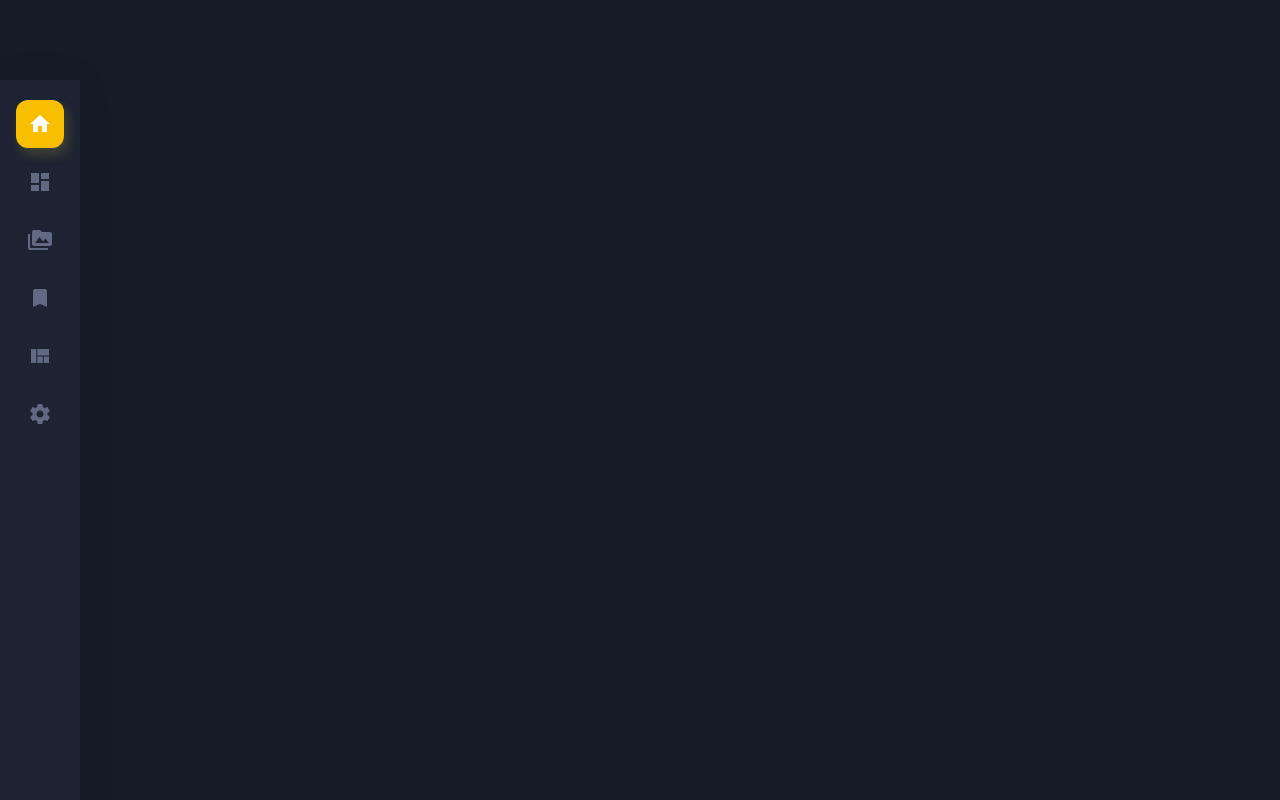
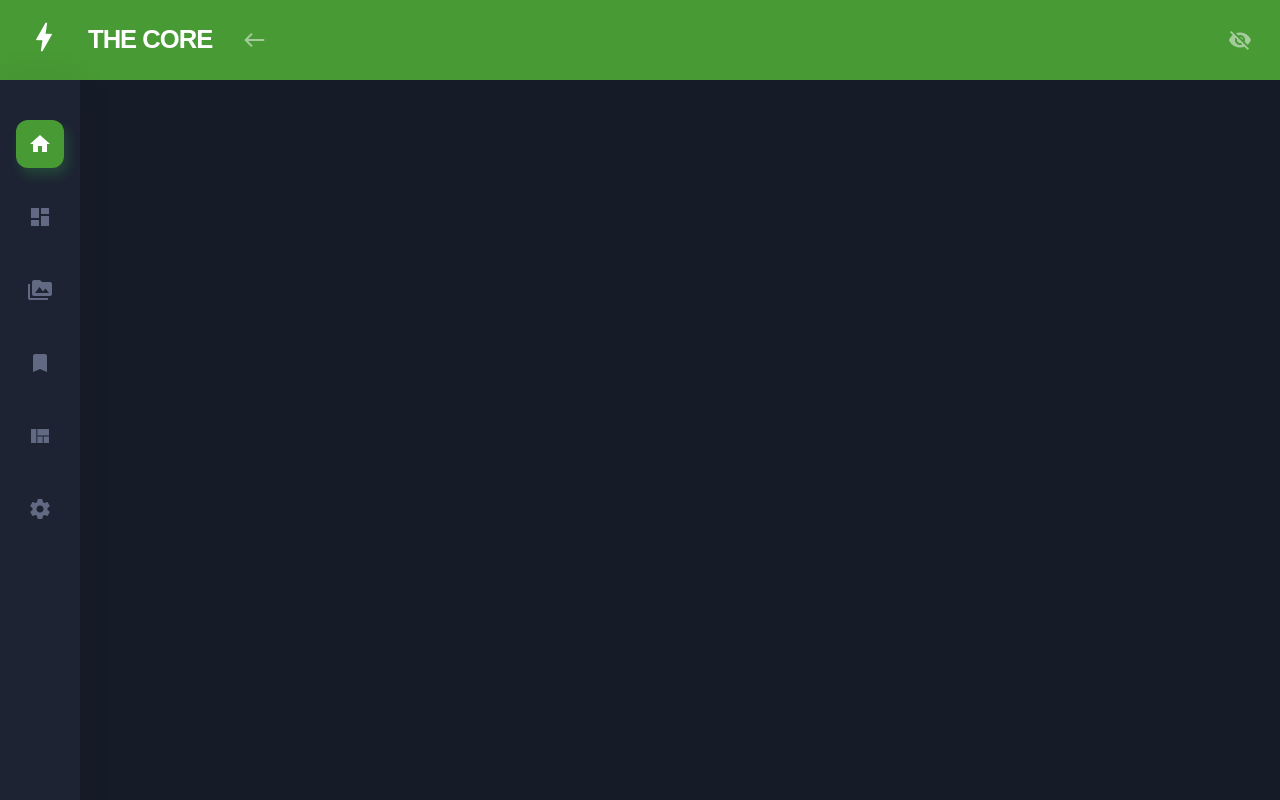
Before and after one commit to Dhruvit36/The-Core-Visual-Page-Builder, a plain HTML site: page index.html in a window 1280 px wide. Drawn offline with Linux system fonts and the light colour scheme.

Commit message:
Created header

```diff
--- a/index.html
+++ b/index.html
@@ -10,6 +10,7 @@
     <link rel="stylesheet" href="src/builder/root/css/root.css" />
     <link rel="stylesheet" href="src/builder/left-toolbar-layout/css/left-toolbar-layout.styles.css" />
     <link rel="stylesheet" href="src/builder/right-toolbar-layout/css/right-toolbar-layout.styles.css" />
+    <link rel="stylesheet" href="src/builder/header-layout/css/header-layout.styles.css" />
     <link rel="stylesheet" href="src/builder/base-builder-layout/css/main-visual-builder-layout.styles.css" />
 </head>
 
@@ -119,10 +120,45 @@
             <!-- /MENU -->
         </nav>
         <!-- /NAVIGATION WIDGET -->
+        <!-- HEADER -->
+        <header class="tc-vpb-header">
+            <!-- HEADER-CONTENT -->
+            <div class="tc-vpb-header-content">
+                <!-- HEADER-BRAND -->
+                <div class="tc-vpb-header-brand">
+                    <!-- HEADER-LOGO -->
+                    <div class="tc-vpb-header-logo">
+                        <span class="material-icons">bolt</span>
+                    </div>
+                    <!-- /HEADER-LOGO -->
+                    <!-- HEADER-BRAND-TEXT -->
+                    <h1 class="tc-vpb-header-brand-text">THE CORE</h1>
+                    <!-- /HEADER-BRAND-TEXT -->
+                    <!-- SIDEBAR-SWITCHER -->
+                    <div class="tc-vpb-left-sidebar-switcher tc-vpb-left-sidebar-visible">
+                        <span class="material-icons">west</span>
+                    </div>
+                    <!-- /SIDEBAR-SWITCHER -->
+                </div>
+                <!-- /HEADER-BRAND -->
+            </div>
+            <!-- /HEADER-CONTENT -->
+            <!-- HEADER-CONTENT -->
+            <div class="tc-vpb-header-content">
+                <!-- SIDEBAR-SWITCHER -->
+                <div class="tc-vpb-full-screen-preview tc-vpb-preview-off">
+                    <span class="material-icons">visibility_off</span>
+                </div>
+                <!-- /SIDEBAR-SWITCHER -->
+            </div>
+            <!-- /HEADER-CONTENT -->
+        </header>
+        <!-- /HEADER -->
     </div>
 </body>
 <script src="src/builder/left-toolbar-layout/js/left-toolbar-layout.script.js"></script>
 <script src="src/builder/right-toolbar-layout/js/right-toolbar-layout.script.js"></script>
+<script src="src/builder/header-layout/js/header-layout.script.js"></script>
 <script src="src/builder/base-builder-layout/js/main-visual-builder-layout.script.js"></script>
 
 </html>
--- /dev/null
+++ b/src/builder/header-layout/css/header-layout.styles.css
@@ -0,0 +1,65 @@
+.tc-vpb-header{
+    -ms-flex-pack: justify;
+    justify-content: space-between;
+    width: 100%;
+    height: 80px;
+    background-color: var(--color-green-medium);
+    position: fixed;
+    top: 0;
+    left: 0;
+    z-index: 10000;
+}
+
+.tc-vpb-header,
+.tc-vpb-header-content,
+.tc-vpb-header-brand{
+    display: -ms-flexbox;
+    display: flex;
+    -ms-flex-align: center;
+    align-items: center;
+}
+
+.tc-vpb-header .tc-vpb-header-brand .tc-vpb-header-logo{
+    margin-left: 25px;
+}
+
+.tc-vpb-header .tc-vpb-header-brand .tc-vpb-header-logo span{
+    font-size: 38px;
+    color: var(--color-white);
+}
+
+.tc-vpb-header .tc-vpb-header-brand .tc-vpb-header-brand-text{
+    margin-left: 25px;
+    color: #fff;
+    font-size: 1.60rem;
+    font-weight: 900;
+    text-transform: uppercase;
+    letter-spacing: -1px;
+}
+
+.tc-vpb-header .tc-vpb-left-sidebar-switcher{
+    margin-left: 30px;
+    opacity: 0.5;
+    color: var(--color-white);
+    display: -ms-flexbox;
+    display: flex;
+    -ms-flex-pack: center;
+    justify-content: center;
+    -ms-flex-align: center;
+    align-items: center;
+    cursor: pointer;
+}
+
+.tc-vpb-header .tc-vpb-full-screen-preview{
+    width: 80px;
+    height: 80px;
+    opacity: 0.5;
+    color: var(--color-white);
+    display: -ms-flexbox;
+    display: flex;
+    -ms-flex-pack: center;
+    justify-content: center;
+    -ms-flex-align: center;
+    align-items: center;
+    cursor: pointer;
+}
--- a/src/builder/left-toolbar-layout/css/left-toolbar-layout.styles.css
+++ b/src/builder/left-toolbar-layout/css/left-toolbar-layout.styles.css
@@ -33,7 +33,7 @@
 }
 
 .tc-vpb-sidebar.tc-vpb-sidebar-widget.tc-vpb-skinny {
-    padding-top: 20px;
+    padding-top: 40px;
     overflow-y: visible;
 }
 
@@ -54,7 +54,7 @@
 
 .tc-vpb-menu .tc-vpb-menu-item{
     padding: 0 16px;
-    margin-bottom: 10px;
+    margin-bottom: 25px;
 }
 
 .tc-vpb-menu .tc-vpb-menu-item .tc-vpb-menu-item-link{
@@ -75,13 +75,13 @@
 }
 
 .tc-vpb-menu .tc-vpb-menu-item .tc-vpb-menu-item-link:hover .tc-vpb-menu-item-link-icon{
-    color: var(--color-yellow-medium);
+    color: var(--color-green-medium);
 }
 
 .tc-vpb-menu .tc-vpb-menu-item.active .tc-vpb-menu-item-link,
 .tc-vpb-menu .tc-vpb-menu-item.active .tc-vpb-menu-item-link:hover{
-    background-color: var(--color-yellow-dark);
-    box-shadow: 4px 7px 12px 0 rgba(208, 198, 64, 0.2);/*4px 7px 12px 0 rgba(64, 208, 79, .2);*/
+    background-color: var(--color-green-medium);
+    box-shadow: /*4px 7px 12px 0 rgba(208, 198, 64, 0.2);*/4px 7px 12px 0 rgba(64, 208, 79, .2);
 }
 
 .tc-vpb-menu .tc-vpb-menu-item.active .tc-vpb-menu-item-link .tc-vpb-menu-item-link-icon,
@@ -123,7 +123,7 @@
     padding: 0 12px;
     border-radius: 4px;
     background-color: var(--color-dark-blue-4);
-    color: var(--color-yellow-medium);
+    color: var(--color-green-medium);
     letter-spacing: 1.5px;
     font-size: 1rem;
     font-weight: 700;
```
Also changed, not shown: src/builder/header-layout/js/header-layout.script.js (added).
